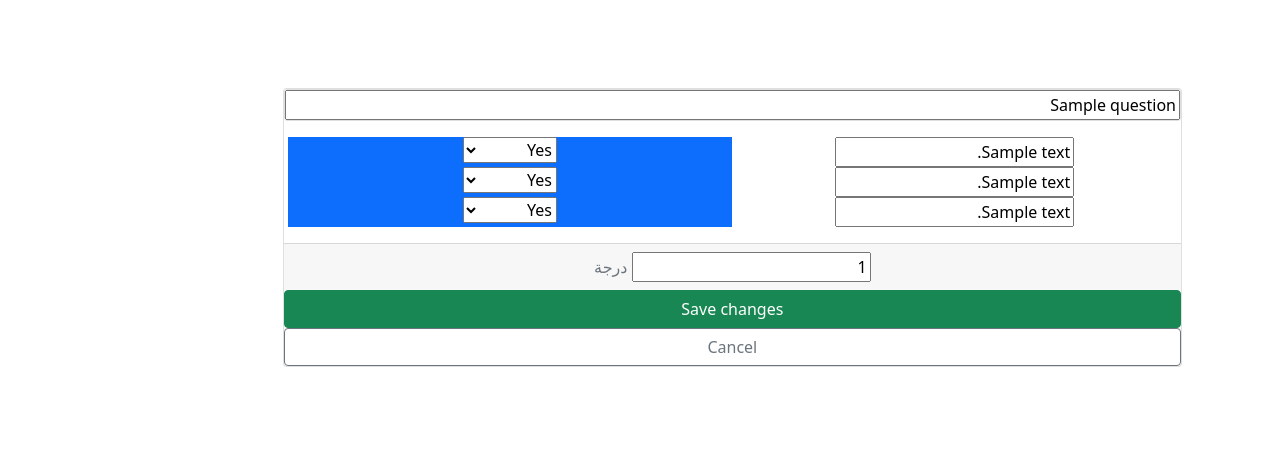
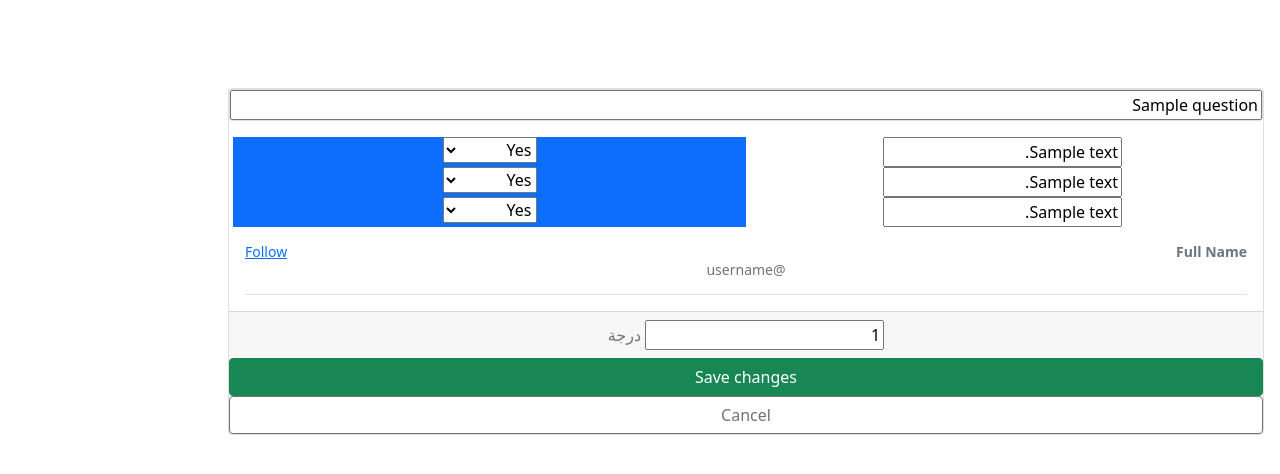
Before and after one commit to zinon-software/minasa, a Django app: page /teacher/1/room_id/1/question/1/edit/ in a window 1280 px wide. Shown: the part 56-530 px from the top of the page. Run offline with Django 3.2, Linux system fonts and the light colour scheme; a user stored in the database is signed in; tables that the repository leaves empty hold one stand-in row (values such as "Sample post"); some libraries are stand-ins or nearby versions.

Commit message:
update edit_question   html 7

```diff
--- a/templates/base.html
+++ b/templates/base.html
@@ -263,10 +263,11 @@
         {% block breadcrumb %}
         {% endblock %}
       </ol>
-      {% block content %}
 
-      {% endblock content %}
     </div>
+    {% block content %}
+
+    {% endblock content %}
 
     <!-- Optional JavaScript; choose one of the two! -->
 
--- a/templates/teacher/edit_questions.html
+++ b/templates/teacher/edit_questions.html
@@ -27,6 +27,15 @@
                     <div class="col text-white bg-primary">{{form.choice_3}}</div>
                   </div>
               {% endif %}
+                <div class="d-flex text-muted pt-3">
+                  <div class="pb-3 mb-0 small lh-sm border-bottom w-100">
+                    <div class="d-flex justify-content-between">
+                      <strong class="text-gray-dark">Full Name</strong>
+                      <a href="#">Follow</a>
+                    </div>
+                    <span class="d-block">@username</span>
+                  </div>
+                </div>
               </div>
               <div class="card-footer text-muted">
                 {{form.grades}} درجة
```
